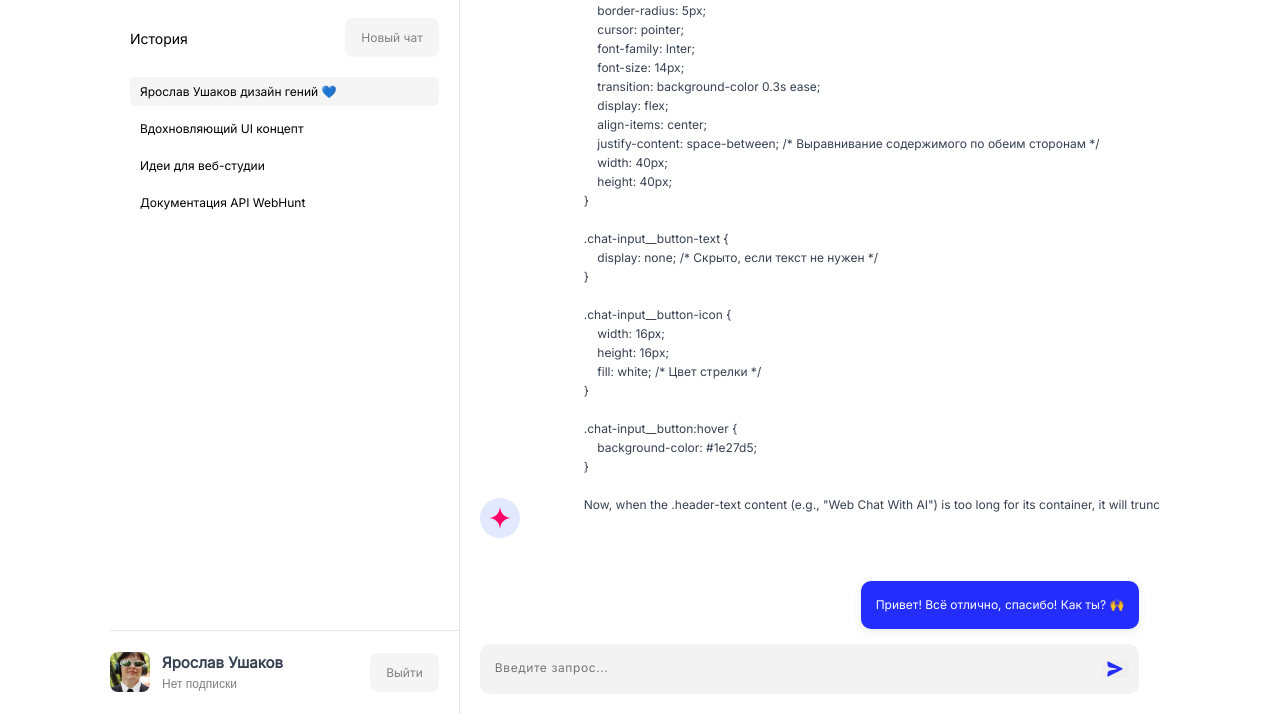
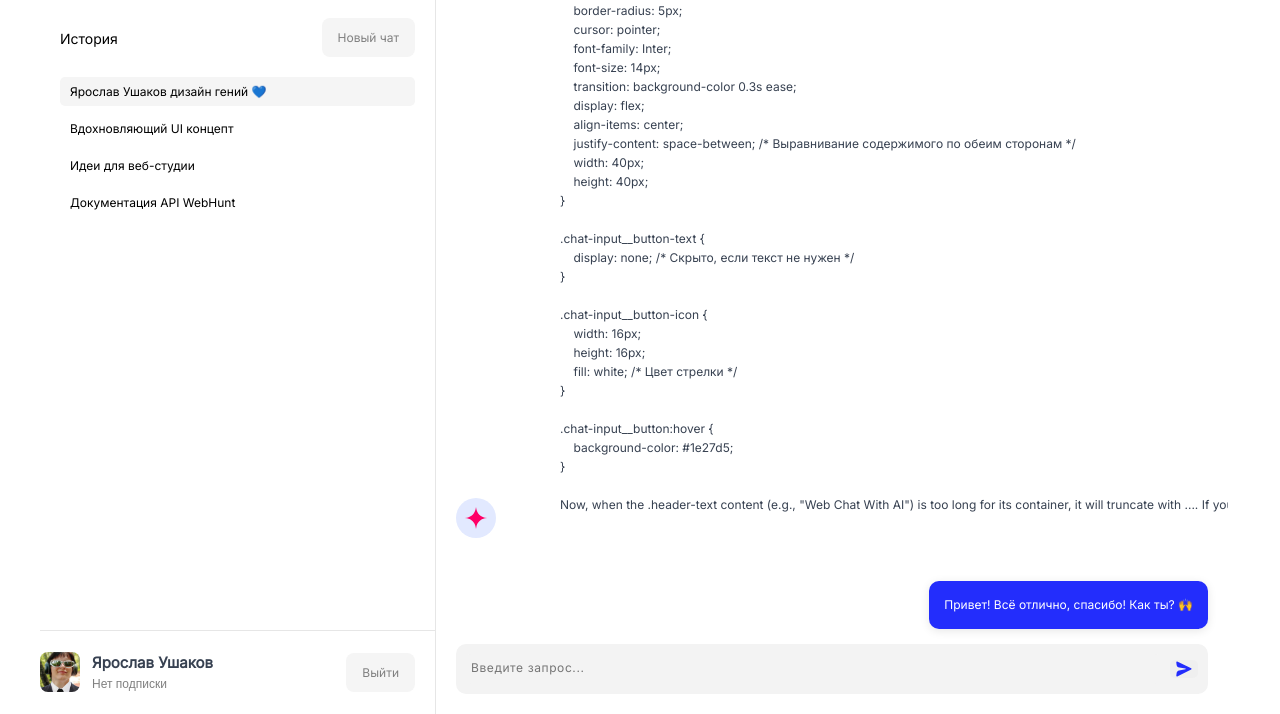
Before and after one commit to YaroslavUshakov/HuntAI, a plain HTML site: page Chat.html in a window 1280 px wide. Shown: the part 86-800 px from the top of the page. Drawn offline with nearby package versions, Linux system fonts and the light colour scheme; a web font is replaced by a local one.

Commit message:
Adaptive on scale

```diff
--- a/styles.css
+++ b/styles.css
@@ -14,7 +14,8 @@ body {
     color: #374151;
     line-height: 1.6;
     margin: 0;
-    padding: 0px 110px;
+    max-width: 1200px;
+    margin: auto;
     flex-direction: column;
     min-height: 100vh;
     overflow-x: hidden;
```
